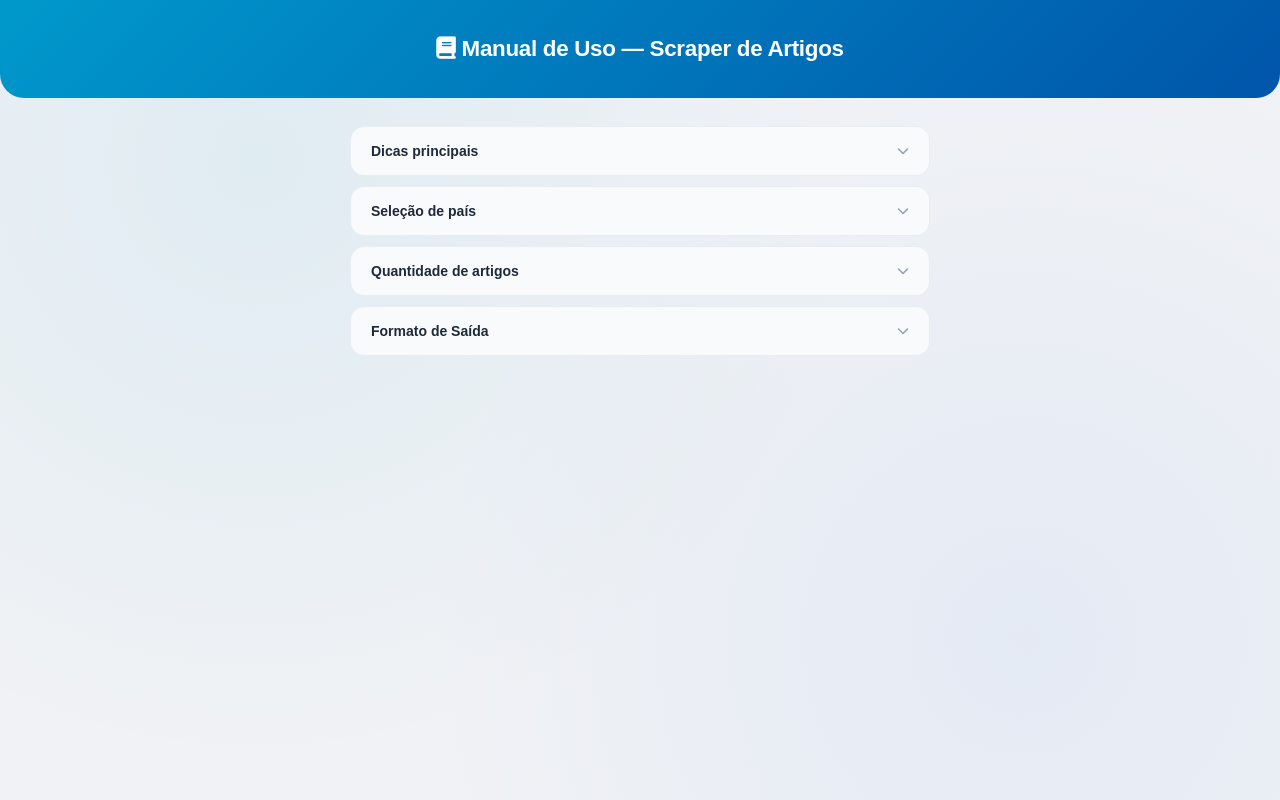
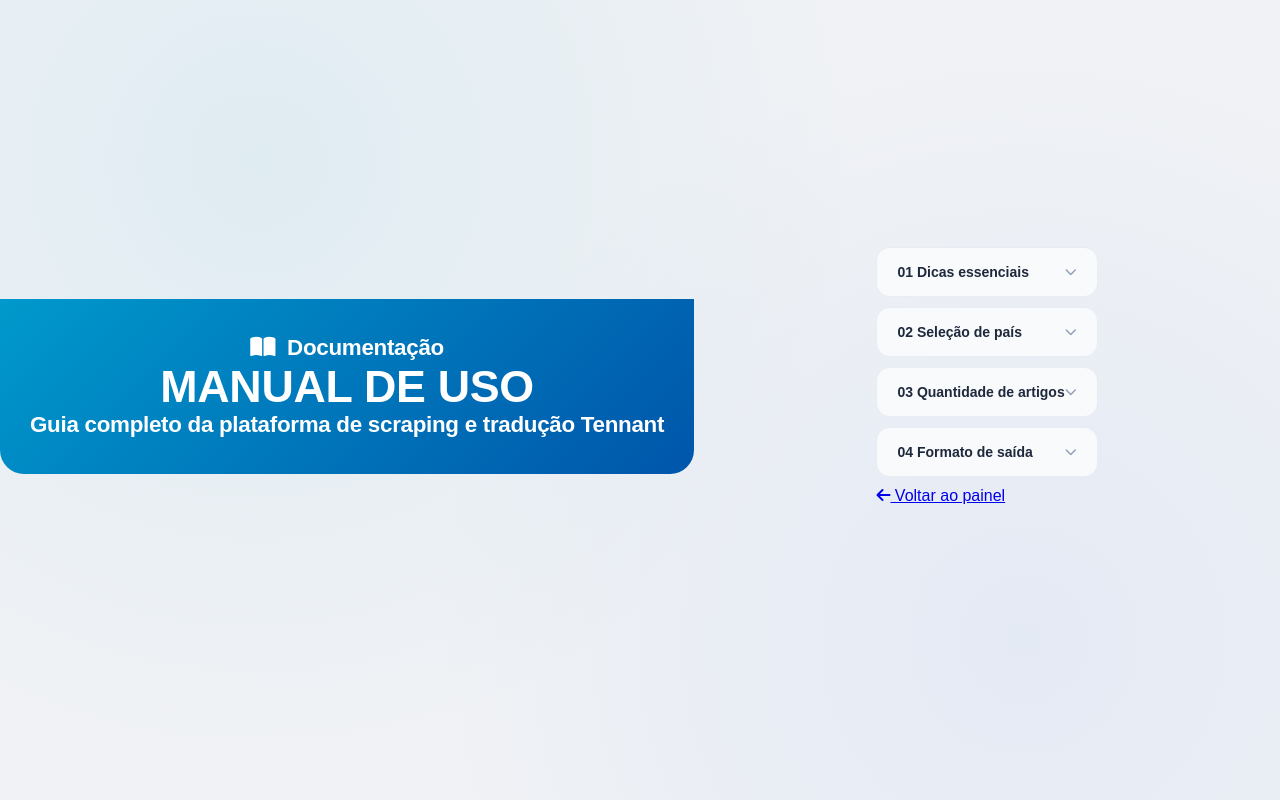
Before and after one commit to MFort1906/principal, a Flask app: page /manual in a window 1280 px wide. Run offline with Flask 3, Linux system fonts and the light colour scheme; the visitor is signed in with stand-in values (Sample User, id 1).

Commit message:
Add files via upload

```diff
--- a/templates/manual.html
+++ b/templates/manual.html
@@ -1,80 +1,156 @@
 <!DOCTYPE html>
-<html lang="pt-br">
+<html lang="pt-BR">
 <head>
     <meta charset="UTF-8">
     <meta name="viewport" content="width=device-width, initial-scale=1.0">
-    <title>Manual do Scraper</title>
-
+    <title>Manual — Tennant Scraper</title>
+    <link href="https://fonts.googleapis.com/css2?family=Instrument+Sans:ital,wght@0,400;0,500;0,600;0,700;1,400&family=Bebas+Neue&family=DM+Mono:wght@400;500&display=swap" rel="stylesheet">
     <link rel="stylesheet" href="{{ url_for('static', filename='style.css') }}">
-
     <link href="https://cdnjs.cloudflare.com/ajax/libs/font-awesome/6.5.0/css/all.min.css" rel="stylesheet">
 </head>
 
-<body style="display: block; padding-top: 0;">
+<body class="manual-body">
 
+    <div class="orb orb-1" style="opacity:0.5;"></div>
+
+    <!-- HEADER -->
     <div class="manual-header">
-        <i class="fa-solid fa-book"></i> Manual de Uso — Scraper de Artigos
+        <div class="manual-header-eyebrow">
+            <i class="fa-solid fa-book-open" style="margin-right:6px;"></i>
+            Documentação
+        </div>
+        <h1>MANUAL DE USO</h1>
+        <p>Guia completo da plataforma de scraping e tradução Tennant</p>
     </div>
 
     <div class="manual-container">
 
+        <!-- SEÇÃO 1 -->
         <div class="section">
-            <h2><span>Dicas principais</span> <i class="fa-solid fa-chevron-down arrow"></i></h2>
+            <h2>
+                <span>
+                    <span class="section-number">01</span>
+                    Dicas essenciais
+                </span>
+                <i class="fa-solid fa-chevron-down arrow"></i>
+            </h2>
             <div class="section-content">
-                <p>1. Não atualize a página no meio do processo.</p>
-                <p>2. O tempo para cada site e quantidade pode variar conforme a internet.</p>
-                <p>3. Existe uma fila de execução para múltiplos usuários.</p>
-                <p>4. Os artigos <strong>não são salvos</strong> se você reiniciar a página.</p>
+                <p>
+                    <i class="fa-solid fa-ban section-icon red"></i>
+                    <strong>Não atualize a página</strong> durante o processamento — isso interrompe a execução e perde os dados gerados.
+                </p>
+                <p>
+                    <i class="fa-regular fa-clock section-icon"></i>
+                    O <strong>tempo de resposta varia</strong> conforme o país selecionado e a velocidade da sua conexão.
+                </p>
+                <p>
+                    <i class="fa-solid fa-users section-icon"></i>
+                    Há uma <strong>fila de execução</strong> para múltiplos usuários simultâneos. Aguarde sua vez.
+                </p>
+                <p>
+                    <i class="fa-solid fa-triangle-exclamation section-icon yellow"></i>
+                    Os arquivos <strong>não são salvos automaticamente</strong> — faça o download assim que concluir.
+                </p>
             </div>
         </div>
 
+        <!-- SEÇÃO 2 -->
         <div class="section">
-            <h2><span>Seleção de país</span> <i class="fa-solid fa-chevron-down arrow"></i></h2>
+            <h2>
+                <span>
+                    <span class="section-number">02</span>
+                    Seleção de país
+                </span>
+                <i class="fa-solid fa-chevron-down arrow"></i>
+            </h2>
             <div class="section-content">
-                <p>Escolha o país desejado para que o scraper busque no blog correto da Tennant.</p>
-                <button class="manual-btn" style="margin-top:10px; border:none; cursor:pointer;" onclick="alert('Selecione o país antes de iniciar!')">💡 Dica</button>
+                <p>
+                    <i class="fa-solid fa-earth-americas section-icon accent"></i>
+                    Cada país corresponde a um <strong>blog oficial da Tennant</strong>. Escolha corretamente para buscar no domínio certo.
+                </p>
+                <p>
+                    <i class="fa-solid fa-language section-icon accent"></i>
+                    A <strong>tradução é automática</strong> — o conteúdo do blog do país escolhido será traduzido para o português.
+                </p>
+                <div class="tip-box">
+                    <i class="fa-solid fa-lightbulb"></i>
+                    <span>Sempre confira o país antes de iniciar. Trocar após o processo exige rodar novamente do zero.</span>
+                </div>
             </div>
         </div>
 
+        <!-- SEÇÃO 3 -->
         <div class="section">
-            <h2><span>Quantidade de artigos</span> <i class="fa-solid fa-chevron-down arrow"></i></h2>
+            <h2>
+                <span>
+                    <span class="section-number">03</span>
+                    Quantidade de artigos
+                </span>
+                <i class="fa-solid fa-chevron-down arrow"></i>
+            </h2>
             <div class="section-content">
-                <p>O limite seguro é de <strong>50 artigos por vez</strong> para evitar bloqueios.</p>
+                <p>
+                    <i class="fa-solid fa-file-lines section-icon accent"></i>
+                    O sistema aceita de <strong>1 a 50 artigos por execução</strong>. Valores maiores podem causar bloqueios temporários.
+                </p>
+                <p>
+                    <i class="fa-solid fa-gauge-high section-icon"></i>
+                    Para <strong>grandes volumes</strong>, prefira rodar em lotes menores (10–20 por vez) para maior confiabilidade.
+                </p>
+                <div class="tip-box">
+                    <i class="fa-solid fa-lightbulb"></i>
+                    <span>Lotes menores são mais rápidos e menos propensos a falhas por timeout.</span>
+                </div>
             </div>
         </div>
 
+        <!-- SEÇÃO 4 -->
         <div class="section">
-            <h2><span>Formato de Saída</span> <i class="fa-solid fa-chevron-down arrow"></i></h2>
+            <h2>
+                <span>
+                    <span class="section-number">04</span>
+                    Formato de saída
+                </span>
+                <i class="fa-solid fa-chevron-down arrow"></i>
+            </h2>
             <div class="section-content">
-                <p>Todos os artigos são exportados em formato <strong>.docx (Microsoft Word)</strong> com a formatação original preservada.</p>
+                <p>
+                    <i class="fa-solid fa-file-word section-icon accent"></i>
+                    Todos os artigos são exportados em <strong>.docx (Microsoft Word)</strong> com a formatação original preservada.
+                </p>
+                <p>
+                    <i class="fa-solid fa-download section-icon green"></i>
+                    Os arquivos ficam disponíveis para download <strong>imediatamente após o processamento</strong> — um por artigo.
+                </p>
             </div>
+        </div>
+
+        <!-- BACK -->
+        <div class="manual-back">
+            <a href="{{ url_for('index') }}">
+                <i class="fa-solid fa-arrow-left"></i>
+                Voltar ao painel
+            </a>
         </div>
 
     </div>
 
     <script>
-        // Lógica para abrir/fechar as seções e ativar animação
         const headers = document.querySelectorAll('.section h2');
-
         headers.forEach(header => {
             header.addEventListener('click', () => {
-                const section = header.parentElement; // A div .section
-                const content = header.nextElementSibling; // A div .section-content
+                const section = header.parentElement;
+                const content = header.nextElementSibling;
                 const arrow = header.querySelector('.arrow');
-
-                // Verifica se a seção já está aberta (pela presença da classe active)
                 const isOpen = section.classList.contains('active');
-
                 if (isOpen) {
-                    // FECHAR
                     content.style.display = 'none';
                     arrow.style.transform = 'rotate(0deg)';
-                    section.classList.remove('active'); // Remove a classe de animação
+                    section.classList.remove('active');
                 } else {
-                    // ABRIR
                     content.style.display = 'block';
                     arrow.style.transform = 'rotate(180deg)';
-                    section.classList.add('active'); // 🔥 ATIVA O SURGIMENTO DAS LETRAS
+                    section.classList.add('active');
                 }
             });
         });
```
Also changed, not shown: templates/index (1).html (added, +136 -0 lines).
